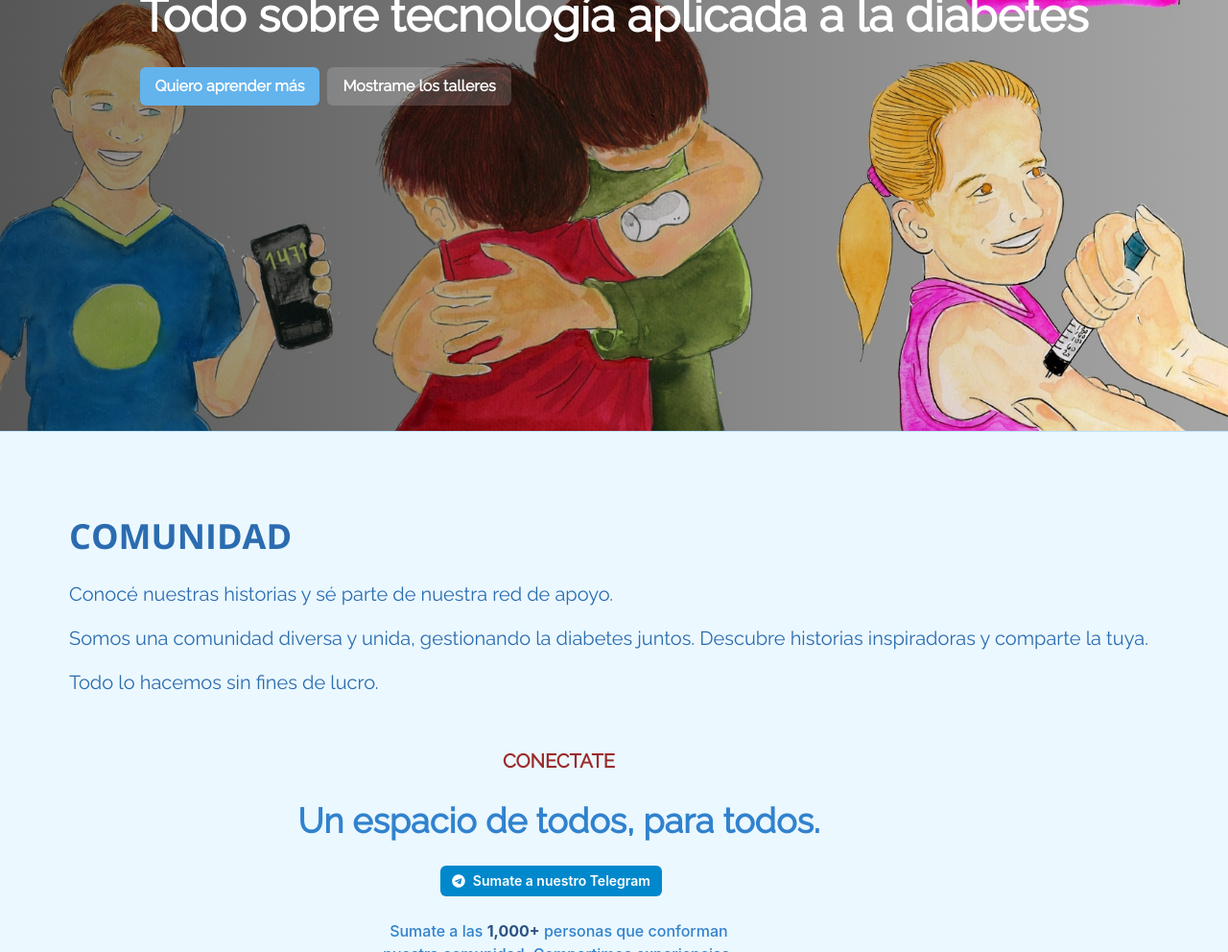
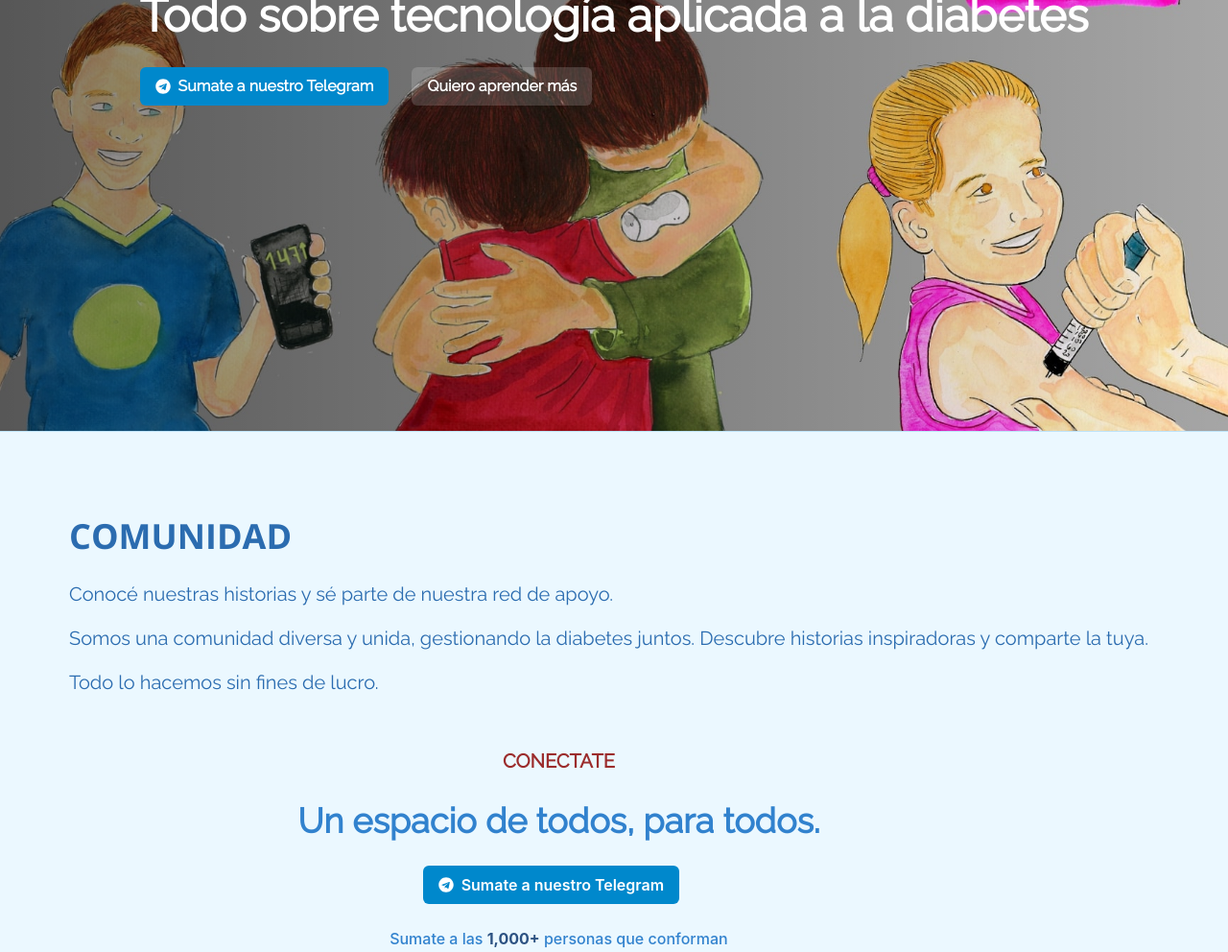
Before and after one commit to Pancreas-Digital/website, a Next.js app: page / in a window 1280 px wide. Shown: the part 419-1411 px from the top of the page at 96% size. Built offline with nearby package versions, Linux system fonts and the light colour scheme; no server answers.

Commit message:
Telegram in hero and new blog post

```diff
--- a/components/Hero.tsx
+++ b/components/Hero.tsx
@@ -1,4 +1,5 @@
 import { Stack, Flex, Button, Text, VStack, useBreakpointValue } from '@chakra-ui/react';
+import { FaTelegram } from 'react-icons/fa'
 
 export default function WithBackgroundImage() {
   return (
@@ -30,12 +31,21 @@ export default function WithBackgroundImage() {
             Todo sobre tecnología aplicada a la diabetes
           </Text>
           <Stack direction={'row'} >
-              <Button as='a' href='#blog' bg={'blue.300'} color={'white'} _hover={{ bg: 'blue.600' }}  fontSize={useBreakpointValue({ base: 'xs', md: 'md' })}>
-                Quiero aprender más
-              </Button>
-              <Button as='a' href='#talleres' bg={'whiteAlpha.300'} color={'white'} _hover={{ bg: 'whiteAlpha.500' }} fontSize={useBreakpointValue({ base: 'xs', md: 'md' })}>
-                Mostrame los talleres
-              </Button>
+            <Button
+            as={'a'}
+            href={'https://t.me/+ahNWHtI3Lsg0YTNh'}
+            target="_blank"
+            variant={'solid'}
+            colorScheme={'telegram'}
+            mr={4}
+            leftIcon={<FaTelegram />}
+            fontSize={useBreakpointValue({ base: 'xs', md: 'md' })}
+            >
+              Sumate a nuestro Telegram
+            </Button>
+            <Button as='a' href='#blog' bg={'whiteAlpha.300'} color={'white'} _hover={{ bg: 'whiteAlpha.500' }} fontSize={useBreakpointValue({ base: 'xs', md: 'md' })}>
+              Quiero aprender más
+            </Button>
           </Stack>
         </Stack>
       </VStack>
--- a/components/Testimonials.tsx
+++ b/components/Testimonials.tsx
@@ -7,6 +7,7 @@ import {
   SimpleGrid,
   Tooltip,
   useColorModeValue,
+  useBreakpointValue
 } from '@chakra-ui/react'
 import { FaTelegram } from 'react-icons/fa'
 const testimonials = [
@@ -152,15 +153,15 @@ export default function GridBlurredBackdrop() {
           fontFamily={'Inter'}
           fontWeight={'medium'}
           color={useColorModeValue('blue.500', 'blue.700')}>
-          <Button
+            <Button
             as={'a'}
             href={'https://t.me/+ahNWHtI3Lsg0YTNh'}
             target="_blank"
             variant={'solid'}
             colorScheme={'telegram'}
-              size={'sm'}
-              mr={4}
-              leftIcon={<FaTelegram />}
+            mr={4}
+            leftIcon={<FaTelegram />}
+            fontSize={useBreakpointValue({ base: 'xs', md: 'md' })}
             >
               Sumate a nuestro Telegram
             </Button>{' '}
--- a/pages/index.tsx
+++ b/pages/index.tsx
@@ -153,6 +153,7 @@ const IndexPage  = ({workshopsVideoIds={},tutorialsVideoIds={},microsVideoIds={}
         "Mantenete siempre un paso adelante."
       ]}
       childrens={[
+        <BlogPostWithImage tags={['apoyo', 'whatsapp', 'telegram']} author={{'name':'Fede Motta','url':'https://www.blogger.com/profile/05296780771476159961','imgSrc':'/fedemotta.jpeg'}} post={{'title':'Grupos de WhatsApp y Telegram: Navegando en Aguas de Diabetes, Crecimiento y Cuidado','url':'https://pancreasdigital.blogspot.com/2023/11/grupos-de-whatsapp-y-telegram-navegando.html','imgSrc':'/blog6.jpeg','text':'Hola a todos. Hoy abordamos un tema muy relevante para quienes convivimos con diabetes: la realidad de los grupos de WhatsApp y Telegram. Son herramientas valiosas, pero no están exentas de desafíos, especialmente a medida que crecen. Profundicemos en esto.','date':'Noviembre 2023'}} />,
         <BlogPostWithImage tags={['diagnostico','dbt1']} author={{'name':'Carolina Fariña','url':'https://www.blogger.com/profile/15849588606779421712','imgSrc':''}} post={{'title':'Se puede 💪','url':'https://pancreasdigital.blogspot.com/2023/11/se-puede.html','imgSrc':'/blog1.jpeg','text':'Soy Carolina, mamá de Valentino y Franco, vengo a contar algo de nuestra historia. El 22 de junio del 2020 mi vida se desmoronó por completo, diagnosticaron diabetes tipo 1 a mi bebé en aquel entonces, Franco. Internación sorpresiva y repentina, terapia por medio, pero lo que más miedo me causaba eran los nuevos términos que escuchaba... no tenía ni la más mínima idea de que es la diabetes y cómo se trata...','date':'Noviembre 2023'}} />,
         <BlogPostWithImage tags={['dbt1', 'futbol', 'iport', 'pokemon']} author={{'name':'Danielita1976','url':'https://www.blogger.com/profile/02702646986390029835','imgSrc':'/daniela.jpeg'}} post={{'title':'Ésta es mí historia','url':'https://pancreasdigital.blogspot.com/2023/11/esta-es-mi-historia.html','imgSrc':'/blog2.jpeg','text':'Hola ¿Cómo están? Mi nombre  es Tomás, me dicen Tomi y tengo 9 años. Me encanta el fútbol  y el handball, mi color favorito es el violeta, me encanta Pokémon y Dragon Ball Z. Tengo diabetes tipo 1 desde los 4 años, voy a “Futbotín” con mi gran amigo que se llama Joel...','date':'Noviembre 2023'}} />,
         <BlogPostWithImage tags={['diagnostico','dbt1']} author={{'name':'Lic. Pablo Bardon (Psicólogo-MPRN 1111)','url':'https://www.blogger.com/profile/16881188145244975604','imgSrc':''}} post={{'title':'Transitando el Diagnóstico','url':'https://pancreasdigital.blogspot.com/2023/10/transitando-el-diagnostico.html','imgSrc':'/blog4.jpeg','text':'Los síntomas clínicos de la diabetes son el preludio de lo que vendrá, una concatenación de sucesos que carecen de valor para nuestro psiquismo y que como padres intentamos de ubicar defensivamente “como una alteración fisiológica pasajera dentro del binomio salud-enfermedad” de la vida, pero que el médico de turno se encarga de enumerar, ordenar y clasificar a través de sus palabras, transformándolo en lo inesperado: la certeza diagnóstica.','date':'Noviembre 2023'}} />,
```
Also changed, not shown: public/blog6.jpeg (added).
